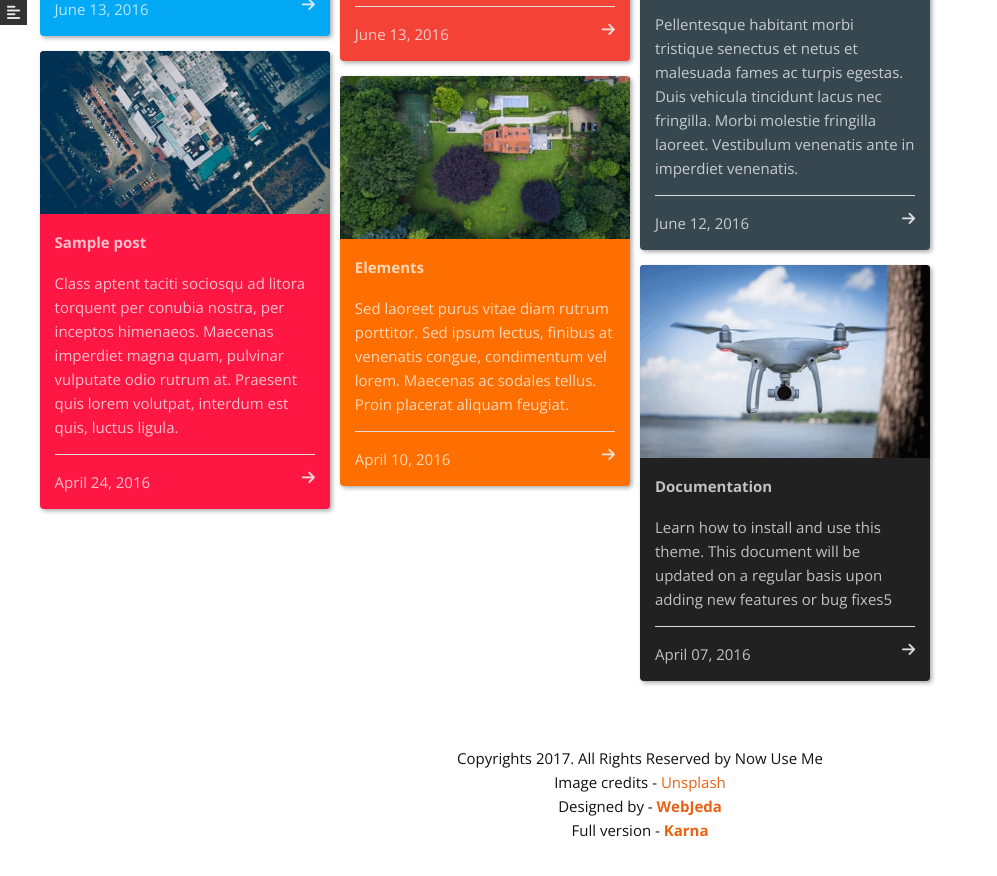
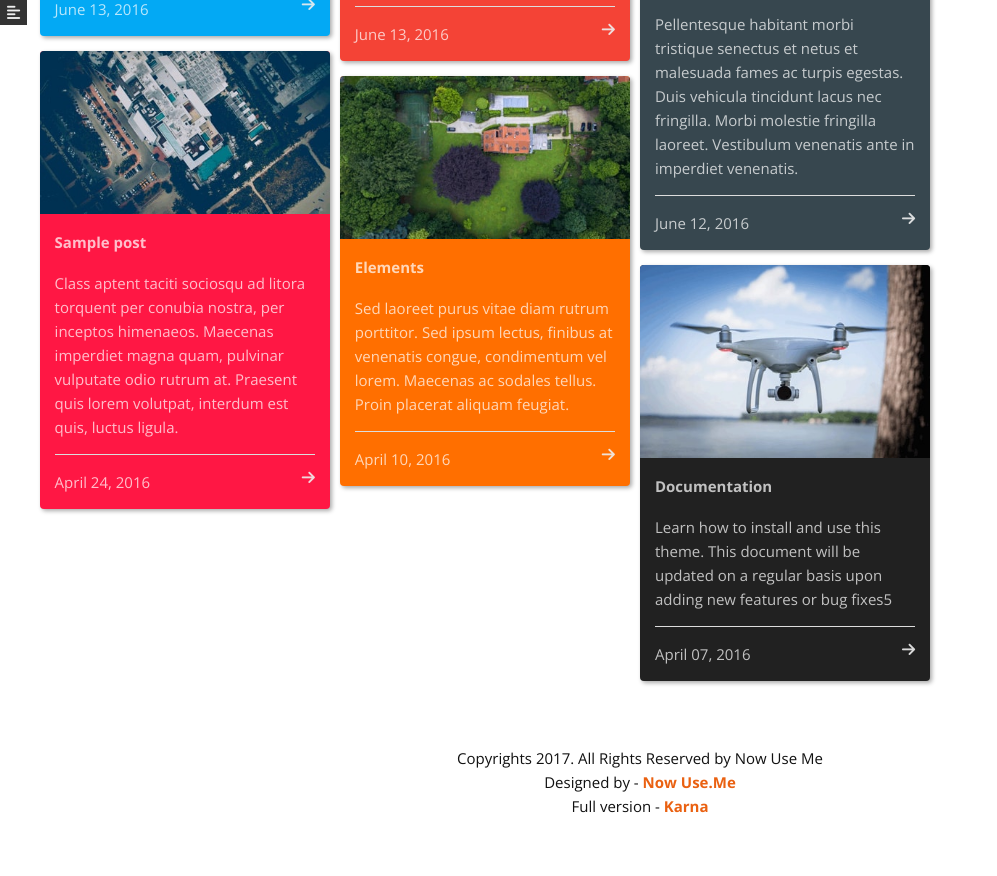
Before and after one commit to dkarthe/Now-Use-Me, a Jekyll site: the page built from index.html, in a window 1280 px wide and 900 px high, scrolled down 1631 px. Shown: the top 876 px of the window, without its empty margins (0-997 px from the left). Built offline with Jekyll 4.4.1, drawn with Linux system fonts in a browser that asks for light colours; nearby versions of some CDN libraries; comment, search, counter and statistics services are not loaded.

Commit message:
Update footer.html

```diff
--- a/_includes/footer.html
+++ b/_includes/footer.html
@@ -1,6 +1,4 @@
 <footer>
     <p style="margin: 0">Copyrights {{site.time | date: '%Y'}}. All Rights Reserved by {{site.title}}</p>
-    <p style="margin: 0">Image credits - <a href="https://unsplash.com/" target="_blank">Unsplash</a></p>
-    <p style="margin: 0">Designed by - <a href="https://webjeda.com/" target="_blank"><strong>WebJeda</strong></a></p>
-     <p style="margin: 0">Full version - <a href="http://karna.s3-website-us-west-2.amazonaws.com/" target="_blank"><strong>Karna</strong></a></p>
+    <p style="margin: 0">Designed by - <a href="http://nowuse.me/" target="_blank"><strong>Now Use.Me</strong></a></p> <p style="margin: 0">Full version - <a href="http://karna.s3-website-us-west-2.amazonaws.com/" target="_blank"><strong>Karna</strong></a></p>
 </footer>
```
